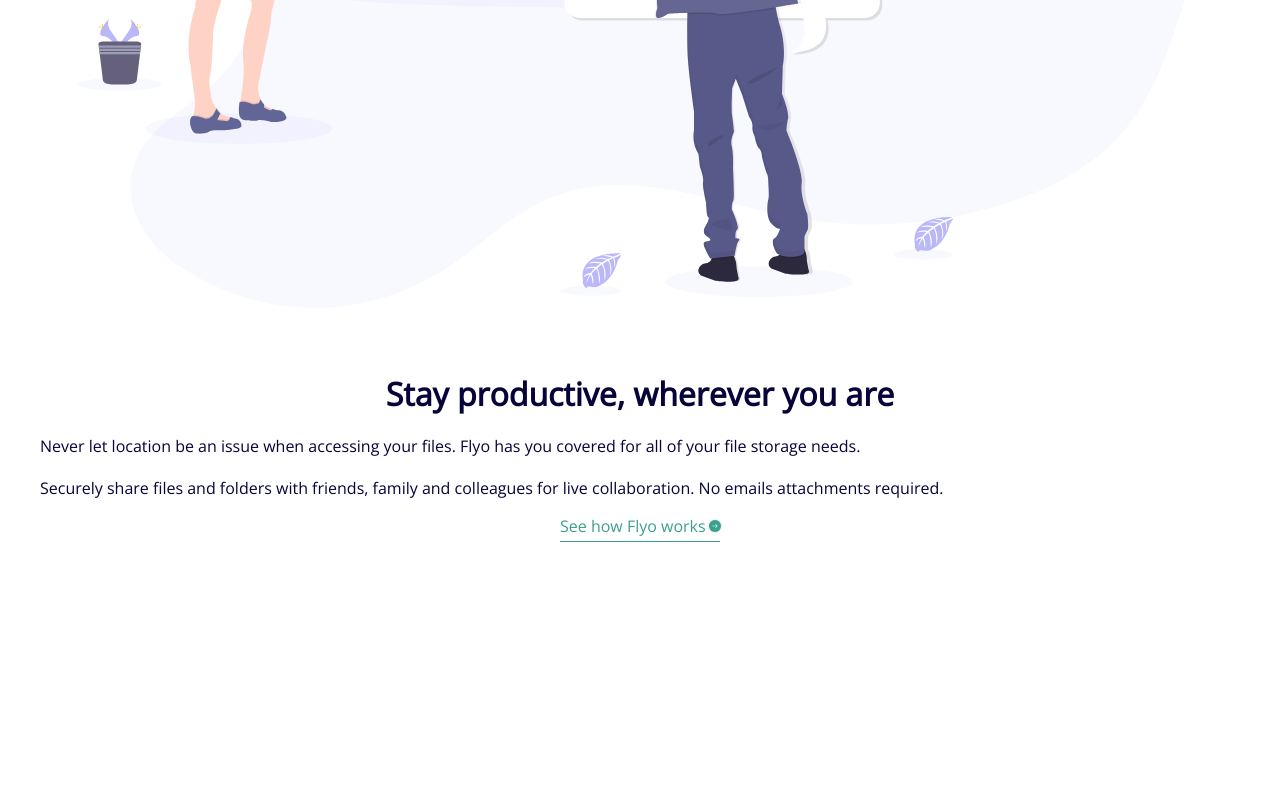
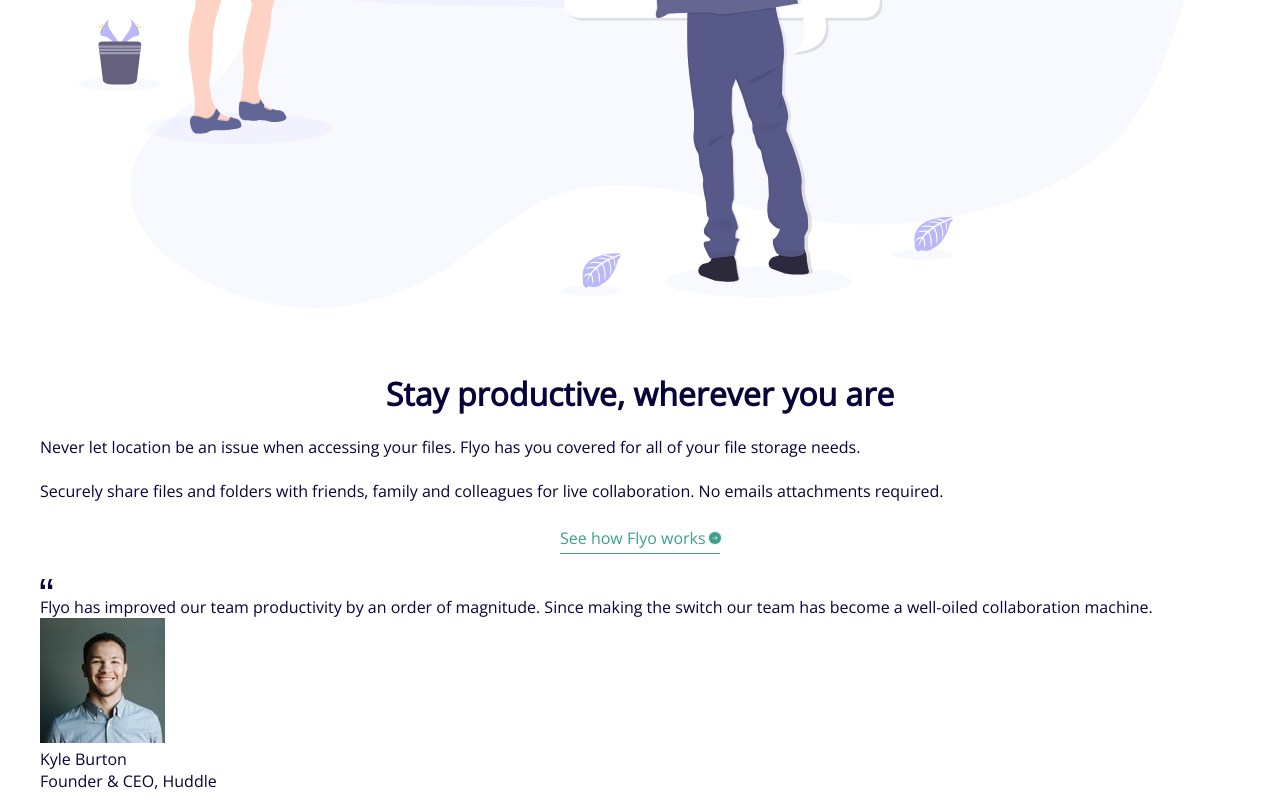
Before and after one commit to SebastianLaka/flyo-landing-page, a plain HTML site: page index.html in a window 1280 px wide. Shown: the part 1912-2712 px from the top of the page. Before the commit the page ends 2474 px from the top, so only its background shows below. Drawn offline with nearby package versions, Linux system fonts and the light colour scheme.

Commit message:
Add testimodial card

```diff
--- a/index.html
+++ b/index.html
@@ -48,6 +48,17 @@
                 <a href="#" class="site-description__redirect-link">See how Flyo works <span class="site-description__redirect-link--icon"></span></a>
 
             </div>
+            <div class="card-box">
+                <img src="./img/icon-quotes.svg" alt="Quotes in card box" class="card-box__icon">
+                <p class="card-box__description">Flyo has improved our team productivity by an order of magnitude. Since making the switch our team has become a well-oiled collaboration machine.</p>
+                <div class="person-box">
+                    <img src="./img/avatar-testimonial.jpg" alt="Testimodial avatar">
+                    <div class="person-info">
+                        <p class="person-info_name">Kyle Burton</p>
+                        <p class="person-info_proffesion">Founder & CEO, Huddle</p>
+                    </div>
+                </div>
+            </div>
         </section>
     </main>
 </body>
--- a/sass/_mobile.scss
+++ b/sass/_mobile.scss
@@ -81,12 +81,13 @@
         }
         &__description {
           padding-top: 1.25em;
+          line-height: 150%;
         }
         &__redirect-link {
           color: $moderate-cyan;
           position: relative;
           display: block;
-          margin: 0.75em auto;
+          margin: 1.25em auto;
           text-decoration: none;
           padding: 0.25em 0;
           z-index: 0;
@@ -100,7 +101,9 @@
           }
         }
       }
+
     }
+
   }
 }
 @media (min-width: 576px) {
```
Also changed, not shown: css/style.css, 1 other file.
